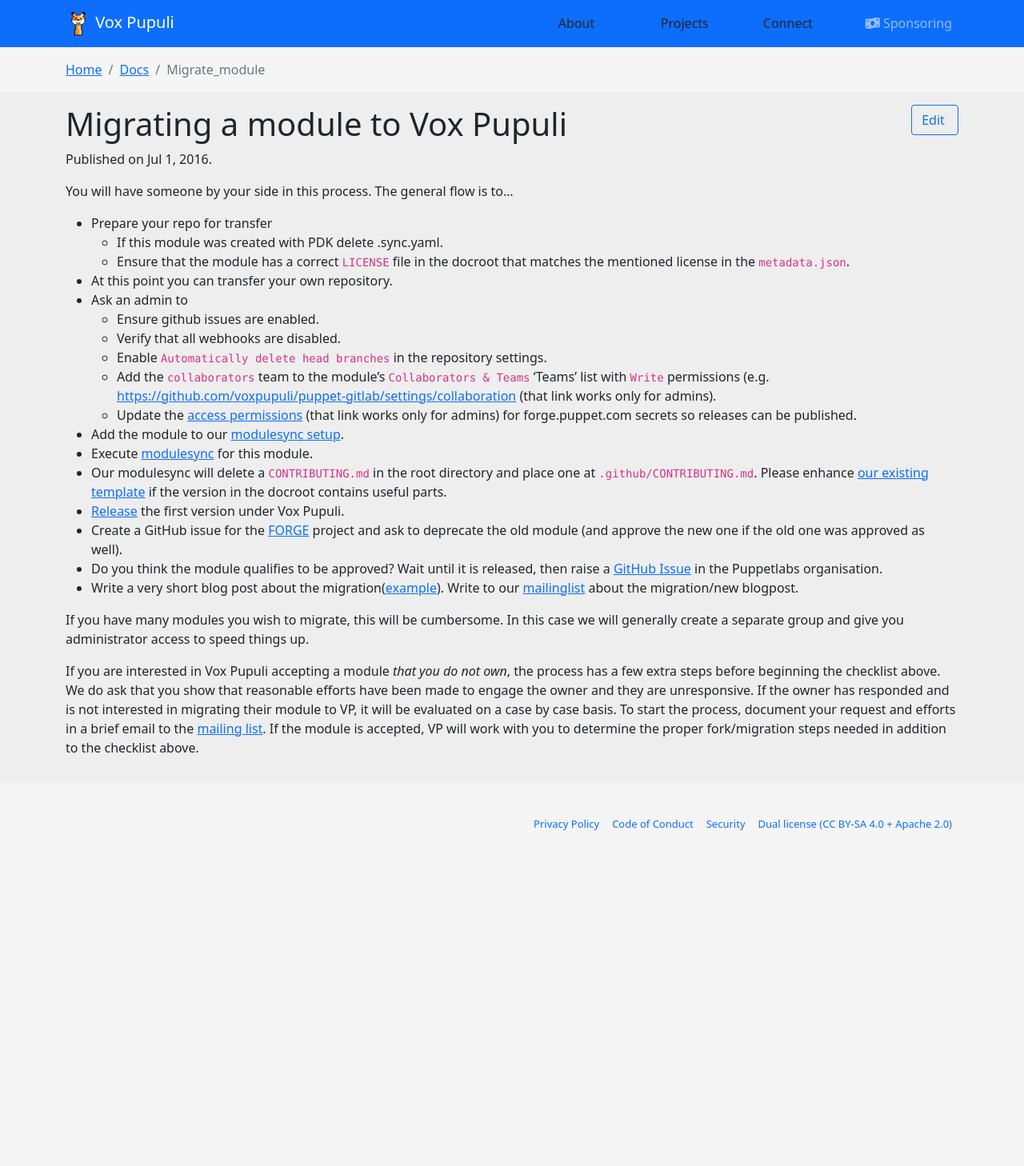
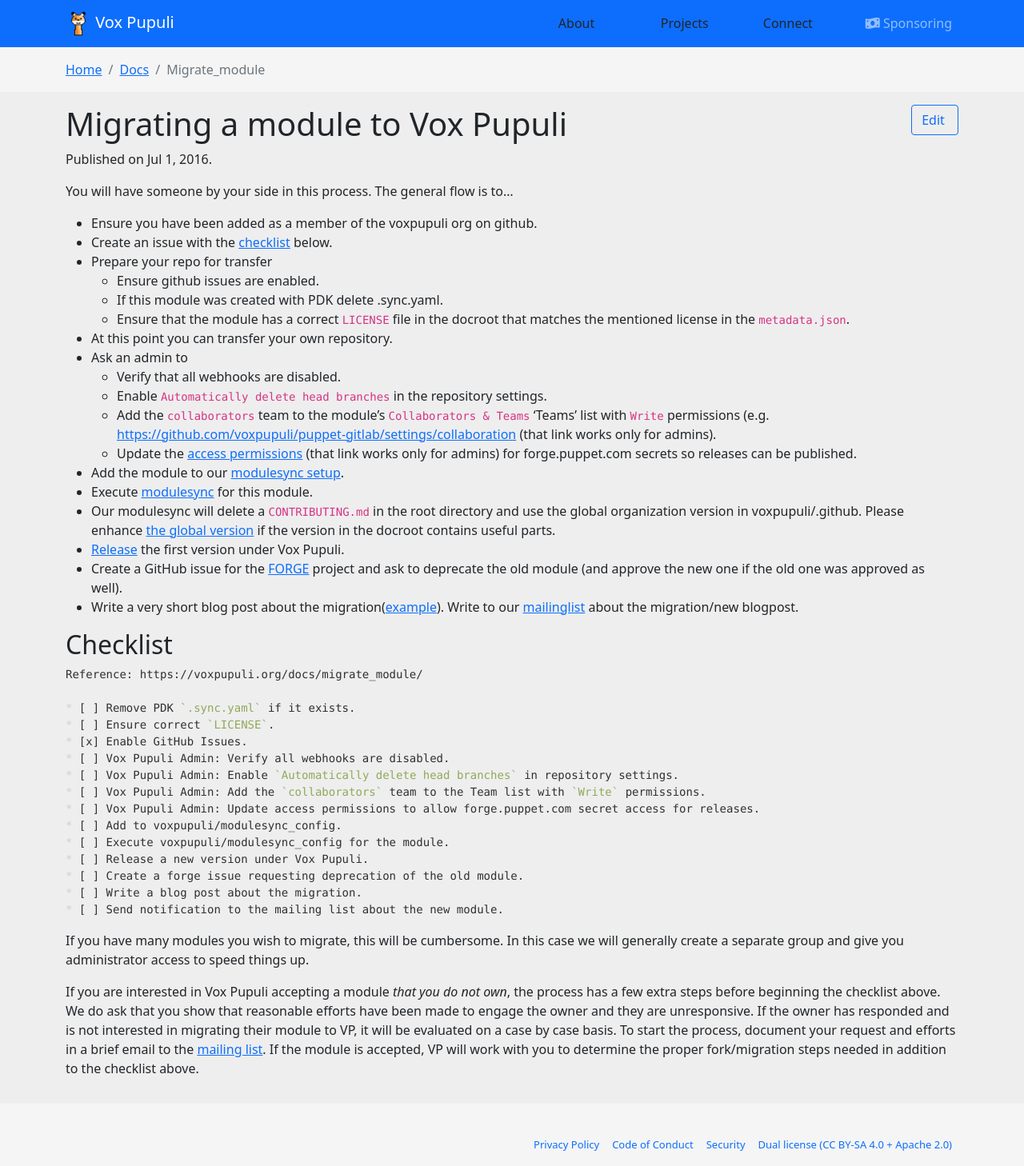
Before and after one commit to voxpupuli/voxpupuli.github.io, a Jekyll site: the page built from _docs/migrate_module.md, in a window 1280 px wide. Shown: the whole page at 80% size. Built offline with Jekyll 4.4.1, drawn with Linux system fonts in a browser that asks for light colours; nearby versions of some CDN libraries; before the commit the page ends 1056 px from its top, so only the background shows below that.

Commit message:
Add a checklist (summarizing the full list)
This makes a clean markdown list to copy/paste with the checkboxes
that github issues can handle.  It rewrites some of the entries to
be shorter to make it less complex to read, while linking back to
the website for reference material.

Additionally, Remove the forge approved module step.  As noted in
IRC, this should be a PMC decision, reviews will be requested from
PMC members.

````diff
--- a/_docs/migrate_module.md
+++ b/_docs/migrate_module.md
@@ -7,23 +7,43 @@
 
 You will have someone by your side in this process. The general flow is to…
 
+* Ensure you have been added as a member of the voxpupuli org on github.
+* Create an issue with the [checklist](#checklist) below.
 * Prepare your repo for transfer
+    * Ensure github issues are enabled.
     * If this module was created with PDK delete .sync.yaml.
     * Ensure that the module has a correct `LICENSE` file in the docroot that matches the mentioned license in the `metadata.json`.
 * At this point you can transfer your own repository.
 * Ask an admin to
-    * Ensure github issues are enabled.
     * Verify that all webhooks are disabled.
     * Enable `Automatically delete head branches` in the repository settings.
     * Add the `collaborators` team to the module's `Collaborators & Teams` 'Teams' list with `Write` permissions (e.g. [https://github.com/voxpupuli/puppet-gitlab/settings/collaboration](https://github.com/voxpupuli/puppet-gitlab/settings/collaboration) (that link works only for admins).
     * Update the [access permissions](https://github.com/organizations/voxpupuli/settings/secrets/actions) (that link works only for admins) for forge.puppet.com secrets so releases can be published.
 * Add the module to our [modulesync setup][managed_modules].
 * Execute [modulesync][msync] for this module.
-* Our modulesync will delete a `CONTRIBUTING.md` in the root directory and place one at `.github/CONTRIBUTING.md`. Please enhance [our existing template][template] if the version in the docroot contains useful parts.
+* Our modulesync will delete a `CONTRIBUTING.md` in the root directory and use the global organization version in voxpupuli/.github.  Please enhance [the global version][contrib] if the version in the docroot contains useful parts.
 * [Release][release] the first version under Vox Pupuli.
 * Create a GitHub issue for the [FORGE][forge] project and ask to deprecate the old module (and approve the new one if the old one was approved as well).
-* Do you think the module qualifies to be approved? Wait until it is released, then raise a [GitHub Issue][approve] in the Puppetlabs organisation.
 * Write a very short blog post about the migration([example][example]). Write to our [mailinglist](mailto:voxpupuli@groups.io) about the migration/new blogpost.
+
+## Checklist
+```markdown
+Reference: https://voxpupuli.org/docs/migrate_module/
+
+* [ ] Remove PDK `.sync.yaml` if it exists.
+* [ ] Ensure correct `LICENSE`.
+* [x] Enable GitHub Issues.
+* [ ] Vox Pupuli Admin: Verify all webhooks are disabled.
+* [ ] Vox Pupuli Admin: Enable `Automatically delete head branches` in repository settings.
+* [ ] Vox Pupuli Admin: Add the `collaborators` team to the Team list with `Write` permissions.
+* [ ] Vox Pupuli Admin: Update access permissions to allow forge.puppet.com secret access for releases.
+* [ ] Add to voxpupuli/modulesync_config.
+* [ ] Execute voxpupuli/modulesync_config for the module.
+* [ ] Release a new version under Vox Pupuli.
+* [ ] Create a forge issue requesting deprecation of the old module.
+* [ ] Write a blog post about the migration.
+* [ ] Send notification to the mailing list about the new module.
+```
 
 If you have many modules you wish to migrate, this will be cumbersome.
 In this case we will generally create a separate group and give you
@@ -38,7 +58,7 @@
 [managed_modules]: https://github.com/voxpupuli/modulesync_config/blob/master/managed_modules.yml
 [msync]: https://github.com/voxpupuli/modulesync_config#modulesync-configs
 [release]: https://voxpupuli.org/docs/releasing_version/
-[template]: https://github.com/voxpupuli/modulesync_config/blob/master/moduleroot/.github/CONTRIBUTING.md.erb
+[contrib]: https://github.com/voxpupuli/.github/blob/master/CONTRIBUTING.md
 [forge]: https://github.com/puppetlabs/forge_issues/issues/new/choose
 [approve]: https://github.com/puppetlabs/puppet-approved-modules/issues/new?assignees=&labels=&template=puppet-approved-modules.md&title=
 [example]: https://github.com/voxpupuli/voxpupuli.github.io/blob/master/_posts/2023-12-05-nsswitch-migration.md
````
